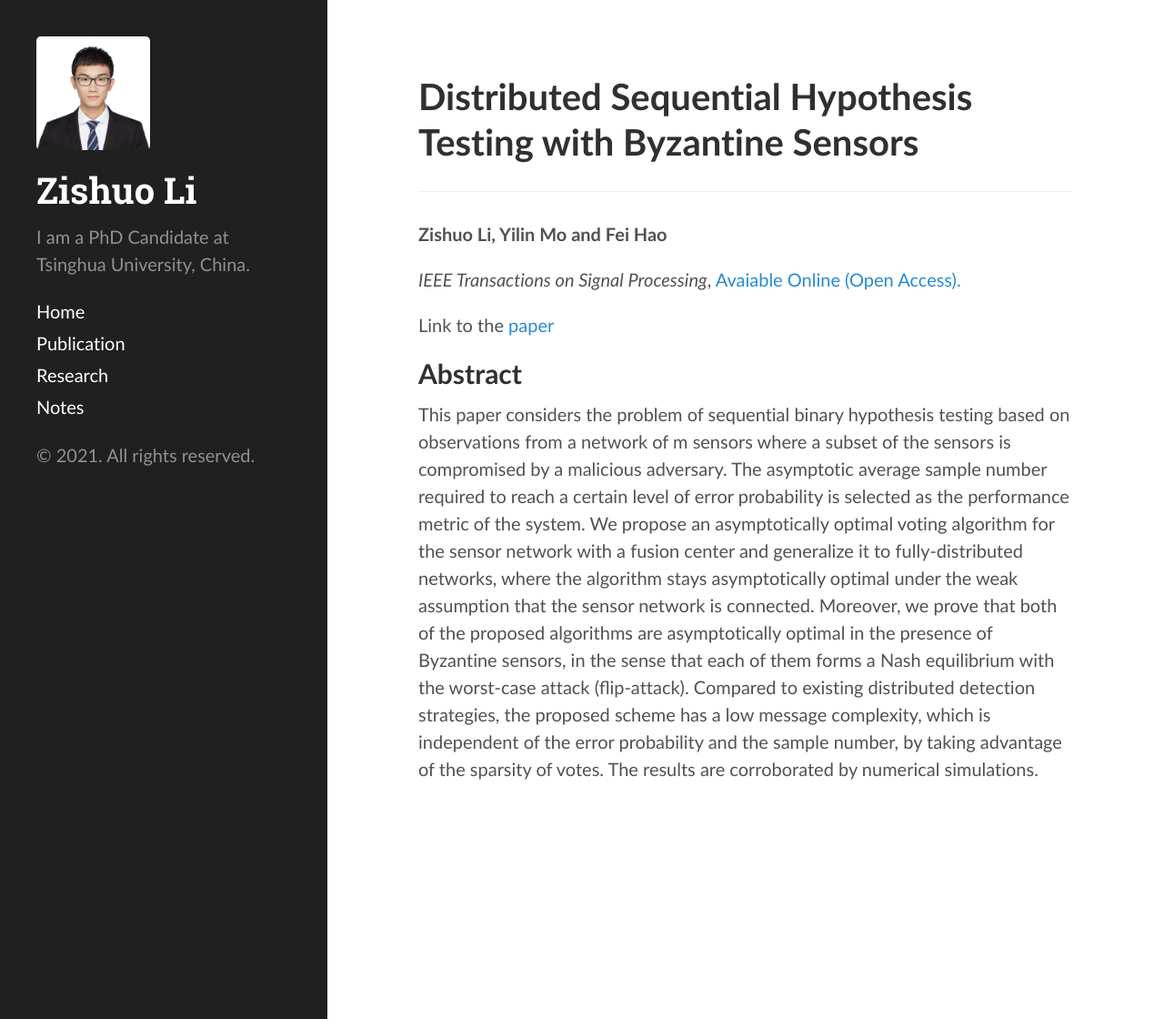
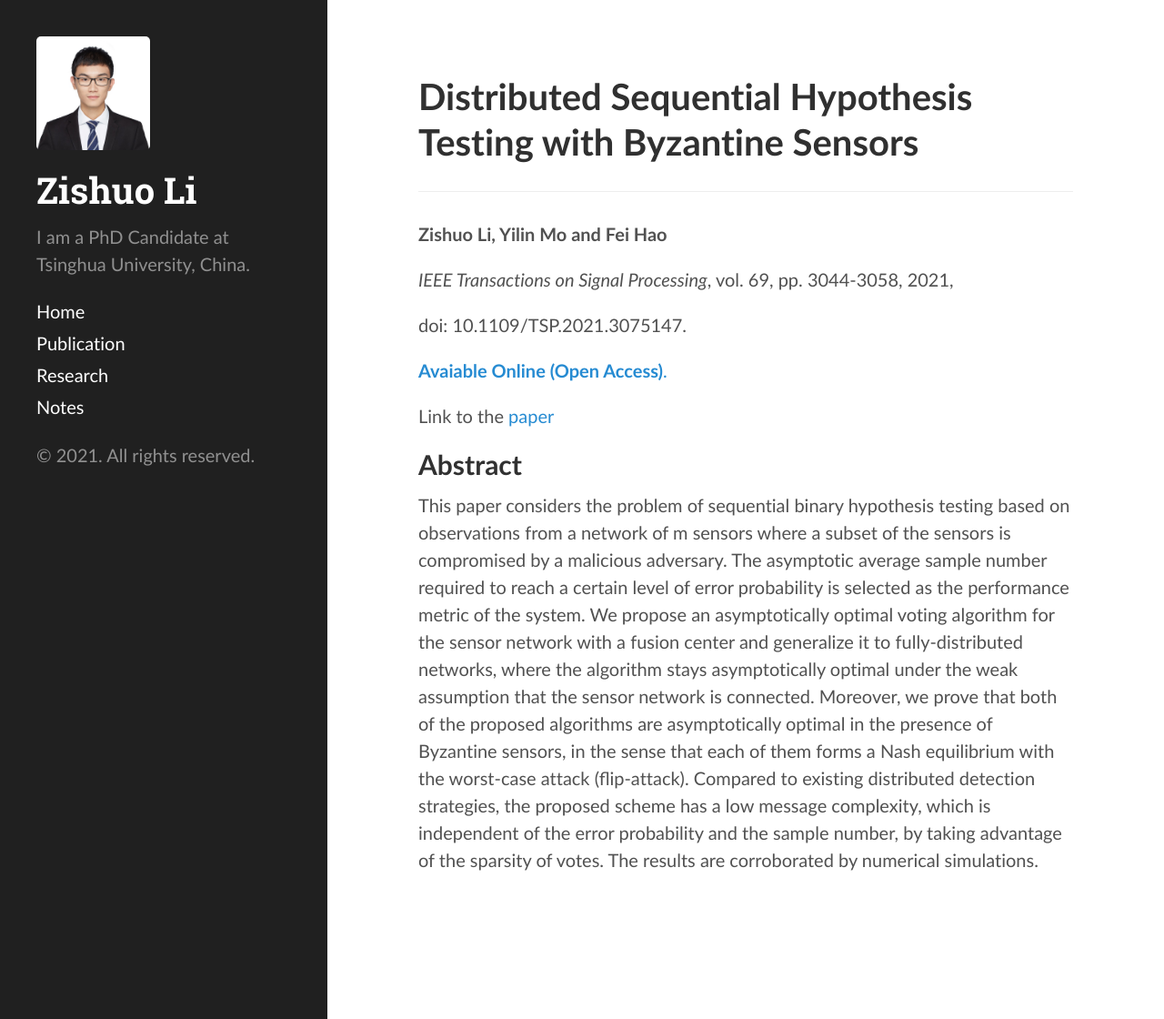
Before and after one commit to zs-li-zz/zs-li.github.io, a Jekyll site: the page built from papers/tsp20.html, in a window 1280 px wide and 1120 px high. Shown: the whole window at 91% size. Built offline with Jekyll 4.4.1, drawn with Linux system fonts in a browser that asks for light colours; nearby versions of some CDN libraries; a script that is not in the unit is left out; comment, search, counter and statistics services are not loaded.

Commit message:
re formalize publihsed paper

```diff
--- a/papers/tsp20.html
+++ b/papers/tsp20.html
@@ -9,7 +9,14 @@ title: ! 'Distributed Sequential Hypothesis Testing with Byzantine Sensors'
 </p>
 
 <p>
-<i>IEEE Transactions on Signal Processing</i>, <a href="https://ieeexplore.ieee.org/document/9411676">Avaiable Online (Open Access).</a>
+<i>IEEE Transactions on Signal Processing</i>, vol. 69, pp. 3044-3058, 2021,
+</p>
+<p>
+doi: 10.1109/TSP.2021.3075147.
+</p>
+
+<p>
+<a href="https://ieeexplore.ieee.org/document/9411676"><b>Avaiable Online (Open Access)</b>.</a>
 </p>
 
 <p>
```
Also changed, not shown: papers/cdc19.html (+8 -1 lines).
